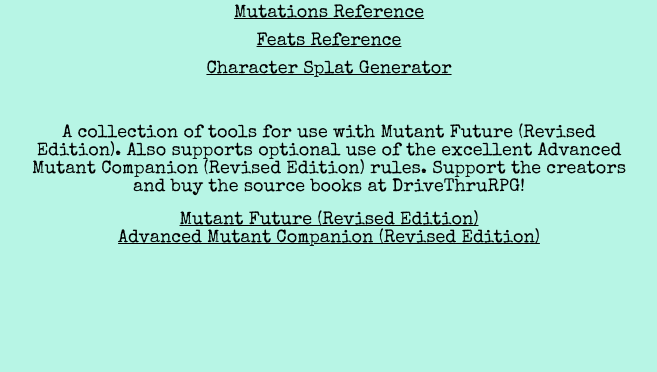
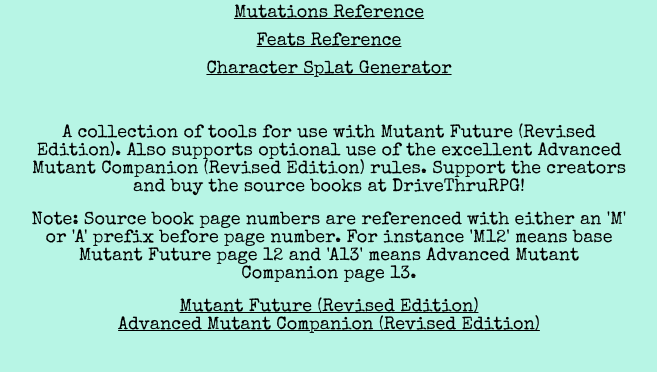
Before and after one commit to mikeyoung/gametools, a Django app: page / in a window 1280 px wide. Shown: the part 136-508 px from the top of the page, without its empty margins (311-968 px from the left). Run offline with Django 5.2, Linux system fonts and the light colour scheme; parts of the project's set-up code (start-up, migrations or seed data) failed here and were passed over.

Commit message:
added explanation of page numbers

```diff
--- a/mutantfuture/templates/mutantfuture/index.html
+++ b/mutantfuture/templates/mutantfuture/index.html
@@ -20,6 +20,7 @@
 
   <br><br>
   <p class='intro-text'>A collection of tools for use with Mutant Future (Revised Edition).  Also supports optional use of the excellent Advanced Mutant Companion (Revised Edition) rules.  Support the creators and buy the source books at DriveThruRPG!</p>
+  <p class='intro-text'>Note: Source book page numbers are referenced with either an 'M' or 'A' prefix before page number.  For instance 'M12' means base Mutant Future page 12 and 'A13' means Advanced Mutant Companion page 13.</p>
   <p class='intro-text'>
     <a href='https://preview.drivethrurpg.com/en/product/86683/Mutant-Future-Revised-Edition'>Mutant Future (Revised Edition)</a><br>
     <a href='https://preview.drivethrurpg.com/en/product/306923/Advanced-Mutant-Companion-Revised-Mutant-Future'>Advanced Mutant Companion (Revised Edition)</a><br>
```
